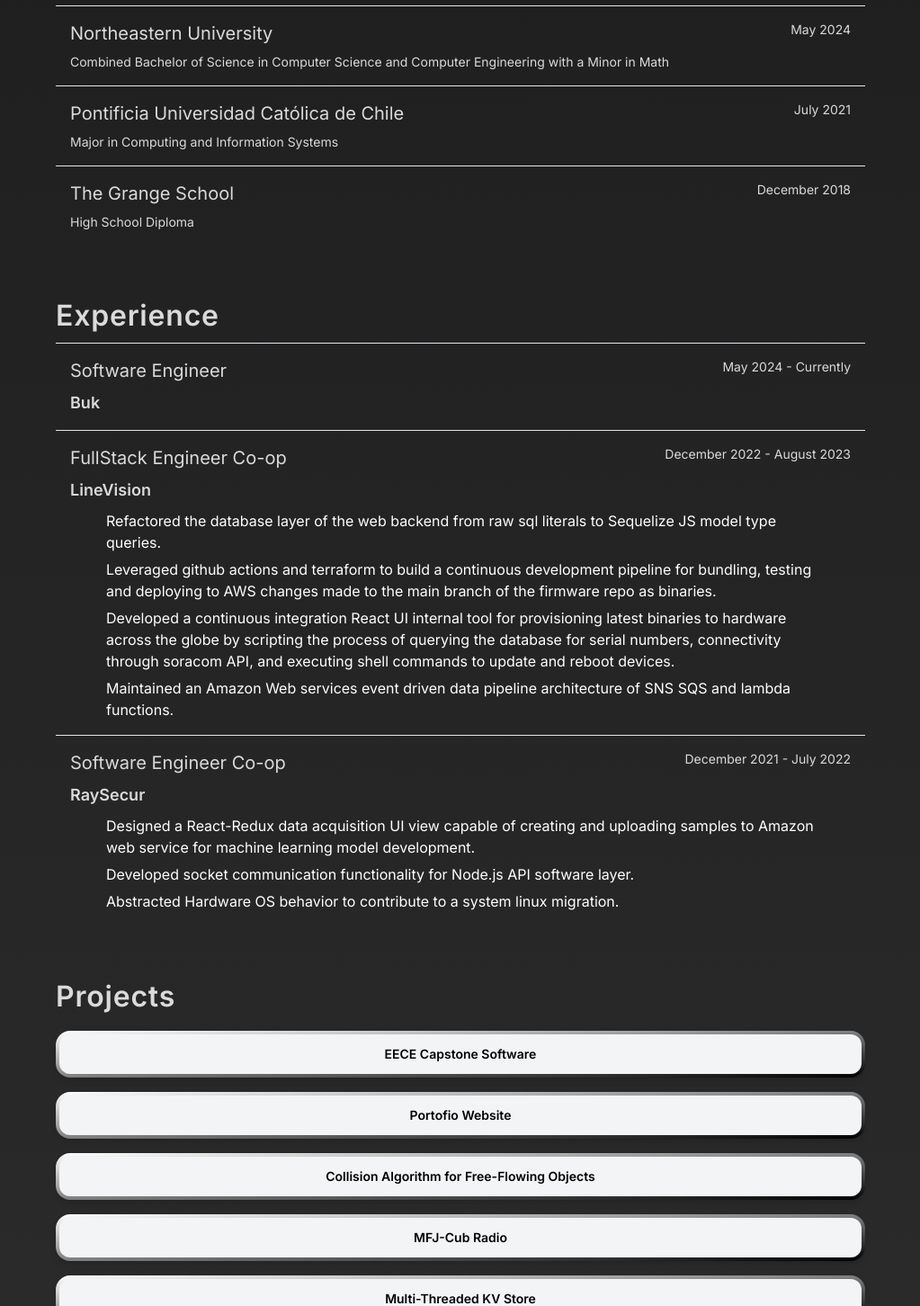
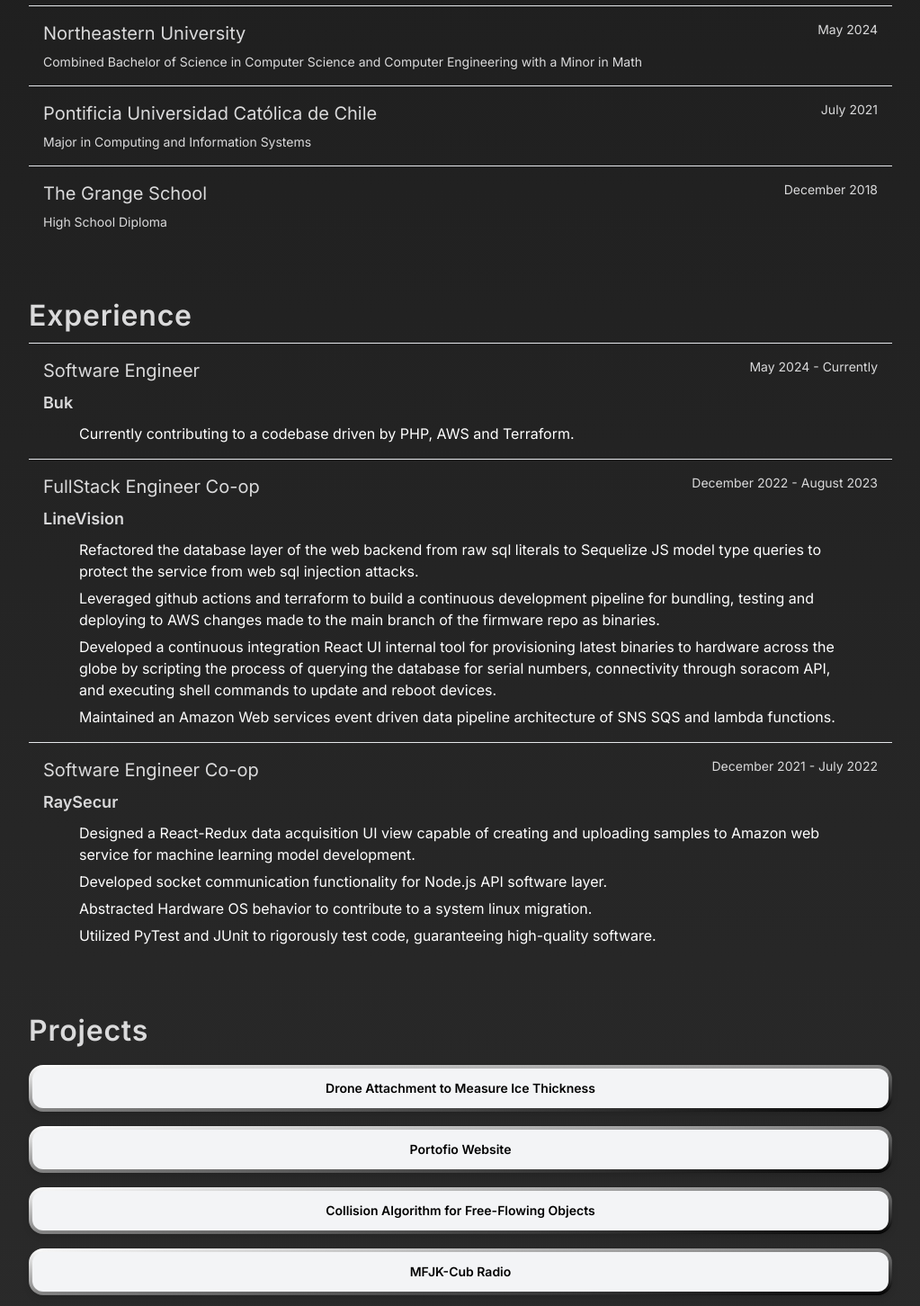
Before and after one commit to diegovaldiviac/my-porfolio, a Next.js app: page / in a window 1280 px wide. Shown: the part 940-2392 px from the top of the page at 90% size, without its empty margins (128-1151 px from the left). Built offline with nearby package versions, Linux system fonts and the light colour scheme.

Commit message:
finished projects

```diff
--- a/src/app/components/Slider.js
+++ /dev/null
@@ -1,63 +0,0 @@
-"use client"
-import React from 'react';
-import { Slide } from 'react-slideshow-image';
-import 'react-slideshow-image/dist/styles.css';
-
-const slideImages = [
-    '/images/image0.jpg',
-    '/images/image1.jpg',
-    '/images/image2.jpg',
-    '/images/image3.jpg',
-    '/images/image4.jpg',
-    '/images/image5.jpg'
-];
-
-
-const proprietes = {
-    duration: 5000,
-    transitionDuration: 500,
-    infinite: true,
-    indicators: true,
-    arrows: true
-}
-
-const Slideshow = () => {
-    return (
-        <div className="containerSlide">
-            <Slide {...proprietes}>
-            <div className="each-slide">
-                    <div>
-                        <img src={slideImages[0]} alt="img0" />
-                    </div>
-                </div>
-                <div className="each-slide">
-                    <div>
-                        <img src={slideImages[1]} alt="img1" />
-                    </div>
-                </div>
-                <div className="each-slide">
-                    <div>
-                        <img src={slideImages[2]} alt="img2" />
-                    </div>
-                </div>
-                <div className="each-slide">
-                    <div>
-                        <img src={slideImages[3]} alt="img3" />
-                    </div>
-                </div>
-                <div className="each-slide">
-                    <div>
-                        <img src={slideImages[4]} alt="img4" />
-                    </div>
-                </div>
-                <div className="each-slide">
-                    <div>
-                        <img src={slideImages[5]} alt="img5" />
-                    </div>
-                </div>
-            </Slide>
-        </div>
-    )
-}
-
-export default Slideshow
--- a/src/app/globals.css
+++ b/src/app/globals.css
@@ -37,7 +37,7 @@
   line-height: 1.5;
   background-color: #1D1E20;
   color: #DADADB;
-  width: 900px;
+  width: 960px;
   margin: 0 auto;
   padding: 0 0;
 }
--- a/src/app/sections/AboutMe.tsx
+++ b/src/app/sections/AboutMe.tsx
@@ -1,5 +1,25 @@
+"use client";
+import React from 'react';
+import { Slide } from 'react-slideshow-image';
+import 'react-slideshow-image/dist/styles.css';
 
-import Slider from '../components/Slider';
+const slideImages: string[] = [
+    '/images/image0.jpg',
+    '/images/image1.jpg',
+    '/images/image2.jpg',
+    '/images/image3.jpg',
+    '/images/image4.jpg',
+    '/images/image5.jpg'
+];
+
+
+const properties = {
+    duration: 5000,
+    transitionDuration: 500,
+    infinite: true,
+    indicators: true,
+    arrows: true
+};
 
 export default function AboutMeSection() {
 
@@ -13,7 +33,40 @@
                     allow="autoplay; clipboard-write; encrypted-media; fullscreen; picture-in-picture"
                     loading="lazy">
             </iframe>
-            <Slider />
+            <div className="containerSlide">
+                <Slide {...properties}>
+                    <div className="each-slide">
+                        <div>
+                            <img src={slideImages[0]} alt="img0" />
+                        </div>
+                    </div>
+                    <div className="each-slide">
+                        <div>
+                            <img src={slideImages[1]} alt="img1" />
+                        </div>
+                    </div>
+                    <div className="each-slide">
+                        <div>
+                            <img src={slideImages[2]} alt="img2" />
+                        </div>
+                    </div>
+                    <div className="each-slide">
+                        <div>
+                            <img src={slideImages[3]} alt="img3" />
+                        </div>
+                    </div>
+                    <div className="each-slide">
+                        <div>
+                            <img src={slideImages[4]} alt="img4" />
+                        </div>
+                    </div>
+                    <div className="each-slide">
+                        <div>
+                            <img src={slideImages[5]} alt="img5" />
+                        </div>
+                    </div>
+                </Slide>
+            </div>
         </div>
     );
 }
--- a/src/app/sections/Experience.tsx
+++ b/src/app/sections/Experience.tsx
@@ -49,7 +49,13 @@
           title={"Software Engineer"}
           company={"Buk"}
           date={"May 2024 - Currently"}
-        > </WorkExperience>
+        >
+          <ExperienceBullets>
+            <li>
+              Currently contributing to a codebase driven by PHP, AWS and Terraform.
+            </li>
+          </ExperienceBullets>
+        </WorkExperience>
         <WorkExperience
           title={"FullStack Engineer Co-op"}
           company={"LineVision"}
@@ -57,7 +63,7 @@
         >
           <ExperienceBullets>
           <li>
-                Refactored the database layer of the web backend from raw sql literals to Sequelize JS model type queries.
+                Refactored the database layer of the web backend from raw sql literals to Sequelize JS model type queries to protect the service from web sql injection attacks.
             </li>
             <li>
                 Leveraged github actions and terraform to build a continuous development pipeline for bundling,
@@ -87,6 +93,9 @@
             <li>
                 Abstracted Hardware OS behavior to contribute to a system linux migration.
             </li>
+            <li>
+                Utilized PyTest and JUnit to rigorously test code, guaranteeing high-quality software.
+            </li>
           </ExperienceBullets>
         </WorkExperience>
       </div>
--- a/src/app/sections/Project.tsx
+++ b/src/app/sections/Project.tsx
@@ -39,12 +39,14 @@
   description,
   skills,
   links,
+  image,
 }: {
   title: string;
   date: string;
   description: string[];
   skills?: string[];
   links?: LinkProps[];
+  image?: string;
 }) {
   const [isOpen, setIsOpen] = useState(false);
 
@@ -86,6 +88,11 @@
               <div className="inline-flex flex-col">{linksWithIcons}</div>
             </div>
           )}
+          {image && (
+            <div className="mt-3 pt-3">
+              <img src={image} alt="Project related" className="w-full" />
+            </div>
+          )}
         </div>
       </Modal>
     </div>
@@ -97,29 +104,34 @@
     <div className="section-container">
       <H2>{"Projects"}</H2>
       <Project
-        title={"EECE Capstone Software"}
-        date={"February 2024 - March 2024"}
+        title={"Drone Attachment to Measure Ice Thickness"}
+        date={"July 2023 - December 2023"}
         description={[
-          "Engineered a lightweight 3d printed module containing GPR sensor, modem and a microcontroller.",
-          "Contributed to a RTOS firmware capable of executing threads and broadcast sensor data.",
-          "Designed a full stack effort to store records in the database, security and networking backend, and a UI capable of displaying live drone location and sensor readings with a gradient of ice thickness on a google map api instance."
+          "Designed a radar module attachment beneath a drone coupled with a mobile application to map the thickness of ice on dubious areas on frozen bodies of water.",
+          "Engineered a lightweight 3D printed circuit board containing GPR sensor, modem and a microcontroller.",
+          "Contributed to a RTOS firmware capable of executing threads, control sensors and broadcast sensor data with the modem.",
+          "Implemented a full stack effort to store records in the database, security and networking backend, and a UI capable of displaying live drone location and sensor readings with a gradient of ice thickness on a google map api instance."
         ]}
-        skills={["Flask", "React", "PostgresDB", "Circuit Design", "C#", "GoogleMaps API"]}
+        skills={["Flask", "React", "PostgresDB", "Circuit Design", "C#", "GoogleMaps API", "SQL-Alchemy"]}
         links={[
           {
-            link: "https://github.com/Capstone-EECE",
+            link: "https://github.com/orgs/Capstone-EECE/repositories?type=public",
             linkIcon: faGithub,
           },
+          {
+            link: "https://drive.google.com/file/d/1R6QcWeeEvPKC4uVtcfPRTW7IHbvR1rxS/view?usp=sharing",
+            linkIcon: faPager
+          }
         ]}
       />
       <Project
         title={"Portofio Website"}
         date={"April 2024 - June 2024"}
         description={[
-          "Developed personal website from scratch using Next.js and React",
-          "Designed and implemented custom components with Tailwind CSS",
-          "Implemented dark mode (soon to be visible) and mobile responsiveness",
-          "Deployed website to Vercel",
+          "Developed personal website from scratch using Next.js and React.",
+          "Designed and implemented custom and mobile responsiveness components with Tailwind CSS.",
+          "Coming soon: Dark and Light, English and Spanish option.",
+          "Deployed website to Vercel.",
         ]}
         skills={[
           "Next JS",
@@ -131,34 +143,45 @@
             link: "https://github.com/diegovaldiviac/my-portofolio",
             linkIcon: faGithub,
           },
+          {
+            link: "https://diegovaldivacox.com",
+            linkIcon: faPager,
+          }
         ]}
       />
       <Project
         title={"Collision Algorithm for Free-Flowing Objects"}
-        date={"September 2022 - December 2022"}
+        date={"March 2021 - May 2021"}
         description={[
-          "Implemented Collision Detection algorithm (SAT) for rotating free-flowing shapes programming a FPGA.",
-          "Published an IEEE paper on improvement of runtime when dealing with N objects.",
-
+          "Implemented Collision Detection algorithm using Separated Axis Theorem (SAT) for rotating free-flowing shapes.",
+          "Improve on a the algorithm for multiple shapes using multi-threading and published a IEEE paper on improvements of runtime when dealing with N objects.",
+          "Displayed project on Monitor by programming on a DE1SoC FPGA board and VGA to VGA cable."
         ]}
         skills={[
           "C++",
           "FPGA board",
-          "VGA Display"
+          "VGA Display",
+          "Multi-threads",
+          "OOP"
         ]}
         links={[
           {
             link: "https://drive.google.com/file/d/14RMDUnwVr3pGQM87gscvo5LvNAkEoCmg/view",
             linkIcon: faPager,
           },
+          {
+            link: "https://github.com/diegovaldiviac/CollisionAlgorithm",
+            linkIcon: faGithub
+          }
         ]}
       />
       <Project
-        title={"MFJ-Cub Radio"}
-        date={"September 2022 - December 2022"}
+        title={"MFJK-Cub Radio"}
+        date={"November 2023 - December 2023"}
         description={[
-          "Implemented Collision Detection algorithm (SAT) for rotating free-flowing shapes programming a FPGA.",
-          "Published an IEEE paper on improvement of runtime when dealing with N objects.",
+          "Designed and implemented MJ9340K digital transreceiver radio capable of transmitting around 2.2W of power at a 7MHz signal frequency bandwith.",
+          "Strengthen key principles such as signal processing, frequency conversion, and modulation/demodulation techniques by probing the circuit and leveraging the oscilloscope to view waveforms.",
+          "Soldered and tuned the radio for transmission and receiving of ASK morse code signals of up to 40 meters.",
 
         ]}
         skills={[
@@ -169,7 +192,7 @@
         ]}
         links={[
           {
-            link: "https://docs.google.com/document/d/1IQiRq-wxjB44qmqNFX0BGmjL-_UHzdwGLeS5vFqM8L8/edit?usp=sharing",
+            link: "https://drive.google.com/file/d/1yOCNfGf29w8xzfT5s27r2JPz5p2WOx2H/view?usp=sharing",
             linkIcon: faPager,
           },
         ]}
@@ -178,10 +201,10 @@
         title={"Multi-Threaded KV Store"}
         date={"February 2024"}
         description={[
-          "Extremely fast multi-threaded key-value store written in C",
-          "Designed and implemented thread-safe hash table using djb2 hashing algorithm",
-          "Ensured thread safety with POSIX mutexes and condition variables",
-          "Ranked fastest key-value store out of class of 100+ students",
+          "Extremely fast multi-threaded key-value store written in C.",
+          "Designed and implemented thread-safe hash table using djb2 hashing algorithm.",
+          "Ensured thread safety with POSIX mutexes and condition variables.",
+          "Ranked fastest key-value store out of class of 100+ students.",
         ]}
         skills={[
           "C",
@@ -195,10 +218,10 @@
         title={"Labyrinth Game"}
         date={"September 2022 - December 2022"}
         description={[
-          "Designed an interactive maze-based game utilizing Java with a Maven build configuration",
-          "Implemented a server component using the proxy-client pattern, communicating with JSON messages over TCP",
-          "Developed clients that implement the communication-layer aspects of the server-client communication",
-          "Wrote over 50 classes and thousands of lines of code ensuring test-driven development to manufacture a cohesive, complete application, with unit and integration tests for the entire platform",
+          "Designed an interactive maze-based game utilizing Java with a Maven build configuration.",
+          "Implemented a server component using the proxy-client pattern, communicating with JSON messages over TCP.",
+          "Developed clients that implement the communication-layer aspects of the server-client communication.",
+          "Wrote over 50 classes and thousands of lines of code ensuring test-driven development to manufacture a cohesive, complete application, with unit and integration tests for the entire platform.",
         ]}
         skills={[
           "Java",
@@ -217,10 +240,16 @@
       <Project
         title={"Machine Learning Tiny Island"}
         date={"September 2022 - December 2022"}
-        description={[]}
+        description={[
+          "Developed a Model and Gamestate of Tiny Island, turn-based grid-based strategy game that involves placing different terrain tiles and drawing islands to earn points.",
+          "Implemented an A* state search algorithm to determine the best high score given a known seed.",
+          "Improved to a trained reinforcement learning model that can exceed at obtaining an effective high score without prior knowledge of the seed’s configurations."
+        ]}
         skills={[
           "Python",
           "TensorFlow",
+          "PyUnit",
+          "Algorithms"
         ]}
         links={[
           {
@@ -232,9 +261,15 @@
       <Project
         title={"Drag and Drop data Aquisition"}
         date={"September 2022 - December 2022"}
-        description={[]}
+        description={[
+          "Implemented a proof of concepts prototype for a data acquisition View capabale of uploading binaries with corresponding meta data for a reinforment learning model.",
+          "Hooked the protoype UI to test AWS lambda functions for full cycle integration test of uploading records to the target buckets."
+        ]}
         skills={[
           "React",
+          "AWS Lambda Functions",
+          "AWS Buckets",
+          "Redux"
         ]}
         links={[
           {
```
Lines whose indentation alone changed are shown as unchanged.
